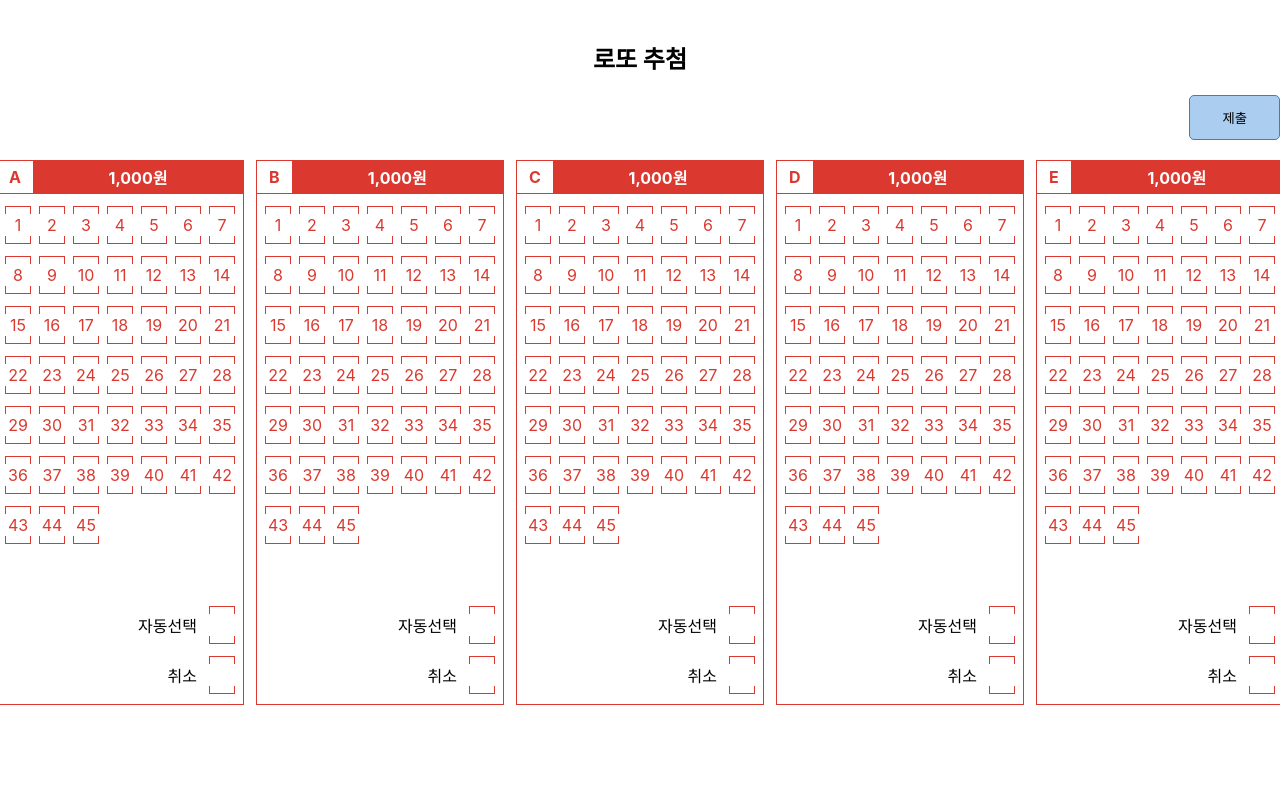
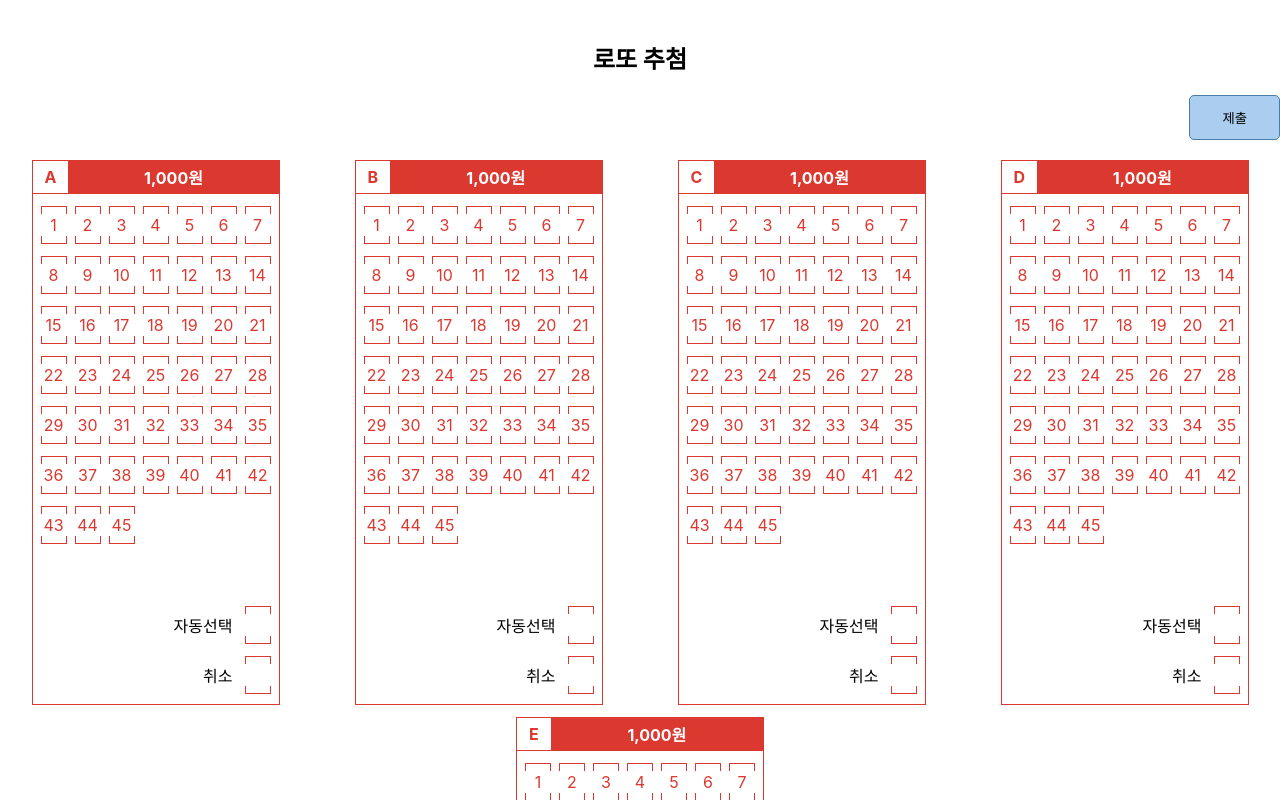
Before and after one commit to euNung24/lotto, a React (Create React App) app: page / in a window 1280 px wide. Shown: the top 800 px of the page. Built offline with nearby package versions, Linux system fonts and the light colour scheme.

Commit message:
feat: 스타일 수정

```diff
--- a/src/App.tsx
+++ b/src/App.tsx
@@ -4,13 +4,15 @@ import styled from "@emotion/styled";
 import LottoBall from "./components/LottoBall";
 
 const StyledMain = styled.main`
-  margin: 20px auto;
-  max-width: 1280px;
+  margin-top: 20px;
+  display: flex;
+  justify-content: center;
 `;
 const LottoGameWrapper = styled.div`
   margin-top: 20px;
   display: flex;
   justify-content: center;
+  flex-wrap: wrap;
   gap: 12px;
 
   & > * {
@@ -31,6 +33,7 @@ const Button = styled.button`
   cursor: pointer;
 
   &:hover {
+    color: #fff;
     background-color: #4a7da6;
     border: 1px solid #abcdef;
   }
--- a/src/components/LottoGame.tsx
+++ b/src/components/LottoGame.tsx
@@ -4,6 +4,7 @@ import NumBox from "./NumBox";
 
 const LottoGameWrapper = styled.div`
   border: 1px solid var(--primary);
+  max-width: 310px;
 `;
 
 const Title = styled.h4`
@@ -131,7 +132,12 @@ const LottoGame = ({
   };
 
   return (
-    <div>
+    <div
+      style={{
+        display: "flex",
+        justifyContent: "center",
+      }}
+    >
       {isSubmitted && !cancel && (numbers.length > 0 || autoSelect) && (
         <div>{rank ? `${rank}등 당첨` : "낙첨"}</div>
       )}
```
